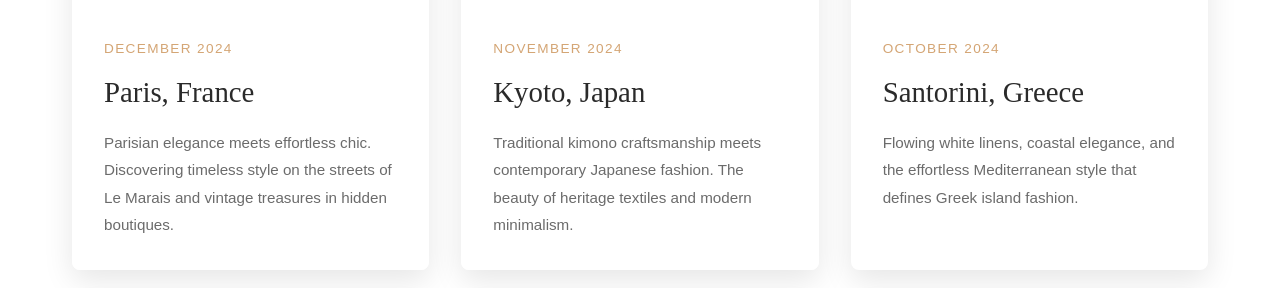
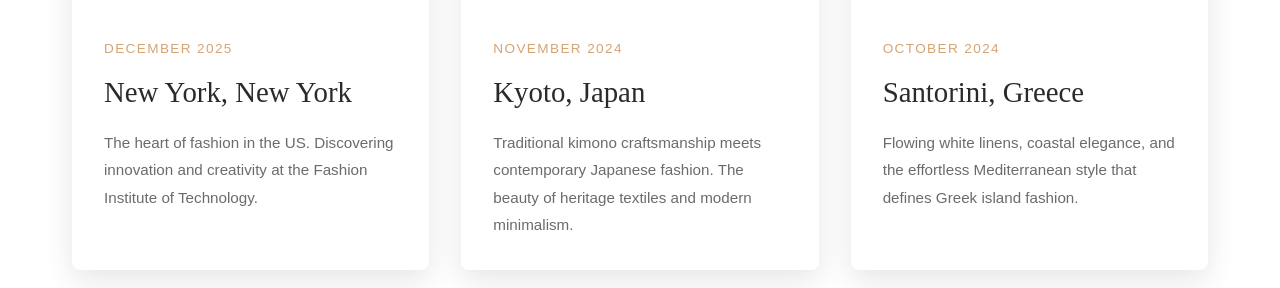
Before and after one commit to areumblog/areumtravels, a plain HTML site: page index.html in a window 1280 px wide. Shown: the part 2146-2434 px from the top of the page. Drawn offline with Linux system fonts and the light colour scheme; a web font is replaced by a local one.

Commit message:
Update with new york

```diff
--- a/index.html
+++ b/index.html
@@ -393,7 +393,7 @@
             <div class="about-content">
                 <p class="section-subtitle">Welcome</p>
                 <h2 class="section-title">About My Journey</h2>
-                <p>I'm Areum, exploring the intersection of fashion, culture, and heritage across the globe. From traditional textiles to modern street style, I capture how different cultures express themselves through clothing and design. Join me as I discover the world's most inspiring fashion moments.</p>
+                <p>Come with to explore the intersection of fashion, nature, culture, and heritage across the globe. From traditional textiles to modern street style, I capture how different cultures express themselves through clothing and design. Join me as I discover the world's most inspiring fashion moments.</p>
             </div>
         </div>
     </section>
@@ -411,9 +411,9 @@
                 <div class="travel-card">
                     <img src="IMG_9401.jpeg" alt="Fashion destination" class="card-image">
                     <div class="card-content">
-                        <p class="card-date">December 2024</p>
-                        <h3 class="card-title">Paris, France</h3>
-                        <p class="card-description">Parisian elegance meets effortless chic. Discovering timeless style on the streets of Le Marais and vintage treasures in hidden boutiques.</p>
+                        <p class="card-date">December 2025</p>
+                        <h3 class="card-title">New York, New York</h3>
+                        <p class="card-description"> The heart of fashion in the US. Discovering innovation and creativity at the Fashion Institute of Technology.</p>
                     </div>
                 </div>
 
```
